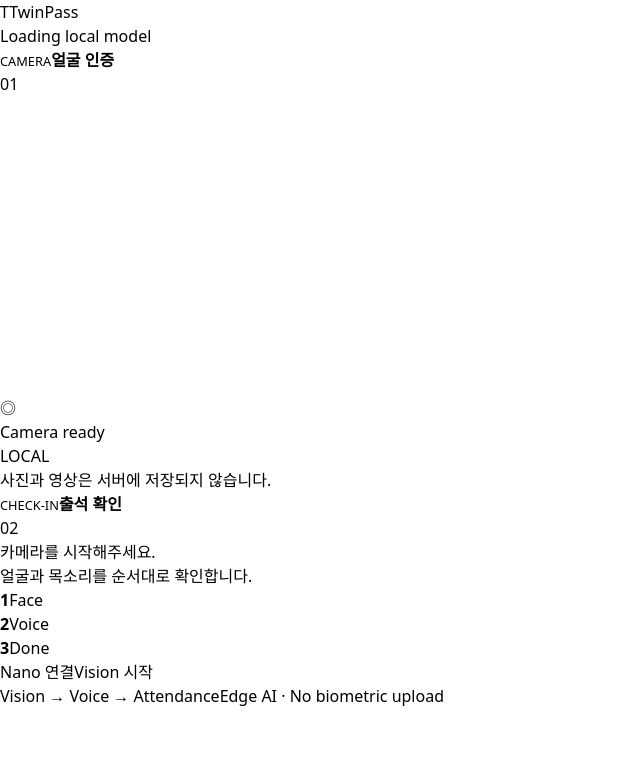
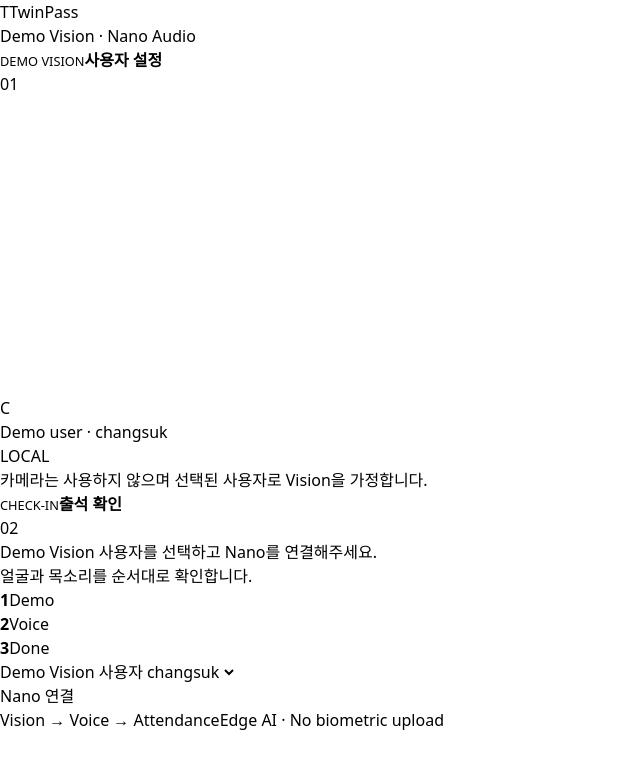
Before and after one commit to OchangSuk/UNLV-TwinPass, a Next.js app: page / in a window 1280 px wide. Shown: the top 768 px of the page, without its empty margins (0-640 px from the left). Built offline with nearby package versions, Linux system fonts and the light colour scheme.

Commit message:
Use demo vision with Nano audio verification

```diff
--- a/src/components/kiosk-panel.tsx
+++ b/src/components/kiosk-panel.tsx
@@ -3,7 +3,6 @@
 import { useEffect, useRef, useState } from "react";
 import { personIds, registeredPersonIds } from "@/lib/domain";
 import { teamProfiles, type RegisteredPersonId } from "@/lib/people";
-import { identifyPersonFromImage, loadVisionModel } from "@/lib/vision-inference";
 
 type Phase = "IDLE" | "MODEL_LOADING" | "CAMERA" | "VISION" | "AUDIO_READY" | "RECORDING" | "VOICE" | "SUCCESS" | "REJECTED" | "ERROR";
 type PersonId = (typeof personIds)[number];
@@ -29,7 +28,6 @@ const AUDIO_RECORDING_SECONDS = 1;
 export function KioskPanel({ onEventCreated }: { onEventCreated?: () => void | Promise<void> }) {
   const videoRef = useRef<HTMLVideoElement>(null);
   const canvasRef = useRef<HTMLCanvasElement>(null);
-  const cameraRef = useRef<MediaStream | null>(null);
   const serialPortRef = useRef<TwinPassSerialPort | null>(null);
   const serialReaderRef = useRef<SerialReader | null>(null);
   const serialWriterRef = useRef<SerialWriter | null>(null);
@@ -46,7 +44,6 @@ export function KioskPanel({ onEventCreated }: { onEventCreated?: () => void | P
   const [visionConfidence, setVisionConfidence] = useState(0);
   const [voiceConfidence, setVoiceConfidence] = useState(0);
   const [hasFrame, setHasFrame] = useState(false);
-  const [modelReady, setModelReady] = useState(false);
   const [nanoConnected, setNanoConnected] = useState(false);
   const [nanoReady, setNanoReady] = useState(false);
   const [audioTestMode, setAudioTestMode] = useState(false);
@@ -54,12 +51,10 @@ export function KioskPanel({ onEventCreated }: { onEventCreated?: () => void | P
   const [serialStatus, setSerialStatus] = useState("연결 안 됨");
   const [lastSerialEvent, setLastSerialEvent] = useState("없음");
   const [recordingSeconds, setRecordingSeconds] = useState(AUDIO_RECORDING_SECONDS);
-  const [message, setMessage] = useState("카메라를 시작해주세요.");
+  const [message, setMessage] = useState("Demo Vision 사용자를 선택하고 Nano를 연결해주세요.");
 
   useEffect(() => {
-    void loadVisionModel().then(() => setModelReady(true)).catch(() => setModelReady(false));
     return () => {
-      cameraRef.current?.getTracks().forEach((track) => track.stop());
       if (countdownTimerRef.current) window.clearInterval(countdownTimerRef.current);
       void serialReaderRef.current?.cancel();
       serialReaderRef.current?.releaseLock();
@@ -84,87 +79,6 @@ export function KioskPanel({ onEventCreated }: { onEventCreated?: () => void | P
     await onEventCreated?.();
   }
 
-  function captureDisplayFrame() {
-    const video = videoRef.current;
-    const canvas = canvasRef.current;
-    if (!video || !canvas) return;
-    canvas.width = video.videoWidth || 640;
-    canvas.height = video.videoHeight || 360;
-    canvas.getContext("2d")?.drawImage(video, 0, 0, canvas.width, canvas.height);
-    setHasFrame(true);
-  }
-
-  async function startCamera() {
-    try {
-      setRecognized(null);
-      recognizedRef.current = null;
-      pendingAudioRef.current = null;
-      setVisionConfidence(0);
-      setVoiceConfidence(0);
-      setAudioTestMode(false);
-      audioTestModeRef.current = false;
-      setHasFrame(false);
-      setPhase(modelReady ? "CAMERA" : "MODEL_LOADING");
-      setMessage(modelReady ? "얼굴을 화면 중앙에 맞춰주세요." : "Vision 모델을 불러오고 있습니다.");
-      await loadVisionModel();
-      setModelReady(true);
-
-      const stream = await navigator.mediaDevices.getUserMedia({
-        video: { facingMode: "user", width: { ideal: 1280 }, height: { ideal: 720 } },
-        audio: false,
-      });
-      cameraRef.current = stream;
-      const video = videoRef.current;
-      if (!video) throw new Error("카메라 화면을 준비하지 못했습니다.");
-      video.srcObject = stream;
-      await video.play();
-      setPhase("CAMERA");
-      setMessage("얼굴을 화면 중앙에 맞춰주세요.");
-      await wait(900);
-
-      setPhase("VISION");
-      setMessage("Vision 모델이 사용자를 확인하고 있습니다.");
-      const result = await identifyPersonFromImage(video);
-      captureDisplayFrame();
-      await applyVisionResult(result);
-    }
-    catch (error) {
-      console.error(error);
-      setPhase("ERROR");
-      setMessage("카메라 권한 또는 Vision 모델을 확인해주세요.");
-    }
-    finally {
-      cameraRef.current?.getTracks().forEach((track) => track.stop());
-      cameraRef.current = null;
-    }
-  }
-
-  async function applyVisionResult(result: { person_id: PersonId; confidence: number }) {
-    setVisionConfidence(result.confidence);
-    visionConfidenceRef.current = result.confidence;
-
-    if (result.person_id === "OTHER") {
-      await persistResult("OTHER", false, false, result.confidence, null);
-      setPhase("REJECTED");
-      setMessage("등록된 팀원을 찾지 못했습니다.");
-      return;
-    }
-
-    setRecognized(result.person_id);
-    recognizedRef.current = result.person_id;
-    pendingAudioRef.current = result.person_id;
-    setAudioTestMode(false);
-    audioTestModeRef.current = false;
-
-    if (nanoReadyRef.current) {
-      await armAudio(result.person_id);
-    }
-    else {
-      setPhase("AUDIO_READY");
-      setMessage(`${result.person_id} 확인 · Nano를 연결하면 음성 인증이 자동으로 시작됩니다.`);
-    }
-  }
-
   async function connectNano() {
     try {
       if (!navigator.serial) throw new Error("Web Serial API를 지원하지 않는 브라우저입니다.");
@@ -185,7 +99,7 @@ export function KioskPanel({ onEventCreated }: { onEventCreated?: () => void | P
       if (ready) {
         setMessage(recognizedRef.current
           ? "Nano가 준비되었습니다. Audio 인증을 시작합니다."
-          : "Nano가 준비되었습니다. Vision 또는 Audio 단독 테스트를 시작해주세요.");
+          : "Nano가 준비되었습니다. Demo Vision 사용자를 선택하고 Audio 인증을 시작해주세요.");
       }
       else {
         setSerialStatus("포트 연결됨 · 10초 동안 펌웨어 응답 없음");
@@ -258,7 +172,7 @@ export function KioskPanel({ onEventCreated }: { onEventCreated?: () => void | P
         setSerialStatus("Nano 펌웨어 준비 완료");
         const pending = pendingAudioRef.current;
         if (pending) void armAudio(pending);
-        else if (!recognizedRef.current) setMessage("Nano가 준비되었습니다. Vision 또는 Audio 단독 테스트를 시작해주세요.");
+        else if (!recognizedRef.current) setMessage("Nano가 준비되었습니다. Demo Vision 사용자를 선택하고 Audio 인증을 시작해주세요.");
       }
       else if (type === "audio_armed") {
         setSerialStatus("1초 Audio 추론 중");
@@ -293,8 +207,8 @@ export function KioskPanel({ onEventCreated }: { onEventCreated?: () => void | P
   }
 
   async function startAudioTest() {
-    setMessage(`${audioTestPerson} Audio 테스트 버튼을 눌렀습니다.`);
-    setLastSerialEvent("Audio 테스트 요청");
+    setMessage(`${audioTestPerson}을 Demo Vision 사용자로 설정했습니다.`);
+    setLastSerialEvent(`Demo Vision: ${audioTestPerson}`);
     if (!nanoReadyRef.current) {
       setSerialStatus("Nano 응답 재확인 중");
       try {
@@ -315,23 +229,25 @@ export function KioskPanel({ onEventCreated }: { onEventCreated?: () => void | P
     }
 
     try {
-      setSerialStatus("Audio 테스트 시작");
+      setSerialStatus("Demo Vision 완료 · Audio 인증 시작");
       setLastSerialEvent(`ARM:${audioTestPerson} 전송 준비`);
-      setAudioTestMode(true);
-      audioTestModeRef.current = true;
+      setAudioTestMode(false);
+      audioTestModeRef.current = false;
       setRecognized(audioTestPerson);
       recognizedRef.current = audioTestPerson;
       pendingAudioRef.current = null;
-      setVisionConfidence(0);
-      visionConfidenceRef.current = 0;
+      setVisionConfidence(1);
+      visionConfidenceRef.current = 1;
       setVoiceConfidence(0);
+      setPhase("VISION");
+      await wait(350);
       await armAudio(audioTestPerson);
       setLastSerialEvent(`ARM:${audioTestPerson} 전송 완료`);
     }
     catch (error) {
       setPhase("ERROR");
       setSerialStatus("ARM 명령 전송 실패");
-      setMessage("Audio 테스트 시작 명령을 Nano에 보내지 못했습니다.");
+      setMessage("Audio 인증 시작 명령을 Nano에 보내지 못했습니다.");
       setLastSerialEvent(error instanceof Error ? error.message : "ARM 전송 실패");
       return;
     }
@@ -383,7 +299,7 @@ export function KioskPanel({ onEventCreated }: { onEventCreated?: () => void | P
     setHasFrame(false);
     setRecordingSeconds(AUDIO_RECORDING_SECONDS);
     setAudioTestMode(false);
-    setMessage("카메라를 시작해주세요.");
+    setMessage("Demo Vision 사용자를 선택하고 Nano를 연결해주세요.");
   }
 
   const profile = recognized ? teamProfiles[recognized] : null;
@@ -393,16 +309,16 @@ export function KioskPanel({ onEventCreated }: { onEventCreated?: () => void | P
     <main className="public-kiosk">
       <header className="public-kiosk-header">
         <div className="brand public-brand"><span className="brand-mark">T</span><span>TwinPass</span></div>
-        <span className="local-badge"><i />{modelReady ? "Vision model ready" : "Loading local model"}</span>
+        <span className="local-badge"><i />Demo Vision · Nano Audio</span>
       </header>
 
       <div className="simple-kiosk-grid">
-        <section className="simple-camera-card" aria-label="출석 인증 카메라">
-          <div className="simple-card-title"><div><small>CAMERA</small><strong>얼굴 인증</strong></div><span>01</span></div>
+        <section className="simple-camera-card" aria-label="Demo Vision 사용자 설정">
+          <div className="simple-card-title"><div><small>DEMO VISION</small><strong>사용자 설정</strong></div><span>01</span></div>
           <div className={`camera-stage simple-camera phase-${phase.toLowerCase()}`}>
             <video ref={videoRef} muted playsInline className={hasFrame ? "hidden-media" : ""} />
             <canvas ref={canvasRef} className={hasFrame ? "" : "hidden-media"} />
-            {!hasFrame && phase === "IDLE" && <div className="camera-empty"><span>◎</span><p>Camera ready</p></div>}
+            {!hasFrame && phase === "IDLE" && <div className="camera-empty"><span>{audioTestPerson[0].toUpperCase()}</span><p>Demo user · {audioTestPerson}</p></div>}
             <div className="face-guide"><i /><i /><i /><i /></div>
             <span className="camera-live"><b />{phase === "CAMERA" ? "CAPTURING" : phase === "VISION" ? "ANALYZING" : "LOCAL"}</span>
             {busy && <div className="scan-line" />}
@@ -415,7 +331,7 @@ export function KioskPanel({ onEventCreated }: { onEventCreated?: () => void | P
             )}
             {phase === "REJECTED" && <div className="reject-overlay"><b>×</b><strong>인증 실패</strong></div>}
           </div>
-          <p className="privacy-note">사진과 영상은 서버에 저장되지 않습니다.</p>
+          <p className="privacy-note">카메라는 사용하지 않으며 선택된 사용자로 Vision을 가정합니다.</p>
         </section>
 
         <section className="simple-checkin-card">
@@ -434,16 +350,16 @@ export function KioskPanel({ onEventCreated }: { onEventCreated?: () => void | P
           )}
 
           <div className="simple-steps">
-            <Step number="1" label="Face" active={["MODEL_LOADING", "CAMERA", "VISION"].includes(phase)} done={Boolean(recognized)} />
+            <Step number="1" label="Demo" active={phase === "VISION"} done={Boolean(recognized)} />
             <i />
             <Step number="2" label="Voice" active={["AUDIO_READY", "RECORDING", "VOICE"].includes(phase)} done={phase === "SUCCESS"} />
             <i />
             <Step number="3" label="Done" active={phase === "SUCCESS"} done={phase === "SUCCESS"} />
           </div>
 
-          {phase === "IDLE" && nanoConnected && (
+          {phase === "IDLE" && (
             <div className="demo-settings">
-              <label>Audio 테스트 사용자
+              <label>Demo Vision 사용자
                 <select
                   value={audioTestPerson}
                   onChange={(event) => setAudioTestPerson(event.target.value as RegisteredPersonId)}
@@ -452,19 +368,22 @@ export function KioskPanel({ onEventCreated }: { onEventCreated?: () => void | P
                   {registeredPersonIds.map((person) => <option key={person} value={person}>{person}</option>)}
                 </select>
               </label>
+              {nanoConnected && (
+                <>
                   <p style={{ margin: "9px 0 0", color: nanoReady ? "#159a6c" : "#b7791f", fontSize: 9 }}>
                     {serialStatus}
                   </p>
                   <p style={{ margin: "4px 0 0", color: "#8d97a9", fontSize: 8, overflowWrap: "anywhere" }}>
                     마지막 이벤트: {lastSerialEvent}
                   </p>
+                </>
+              )}
             </div>
           )}
 
           <div className="kiosk-actions simple-actions">
             {phase === "IDLE" && !nanoConnected && <button className="secondary-action" onClick={connectNano}>Nano 연결</button>}
-            {phase === "IDLE" && <button className="primary-action" onClick={startCamera}>Vision 시작</button>}
-            {phase === "IDLE" && nanoConnected && <button className="record-action" onClick={startAudioTest}><span />{nanoReady ? "1초 Audio 단독 테스트" : "Nano 응답 확인 및 Audio 테스트"}</button>}
+            {phase === "IDLE" && nanoConnected && <button className="record-action" onClick={startAudioTest}><span />{nanoReady ? "Demo Vision → 1초 Audio 인증" : "Nano 응답 확인 후 Audio 인증"}</button>}
             {phase === "AUDIO_READY" && !nanoConnected && <button className="record-action" onClick={connectNano}><span />Nano 연결 후 음성 인증</button>}
             {phase === "ERROR" && <button className="primary-action" onClick={reset}>다시 시도</button>}
             {["REJECTED", "SUCCESS"].includes(phase) && <button className="primary-action" onClick={reset}>처음으로</button>}
```
Lines whose indentation alone changed are shown as unchanged.
